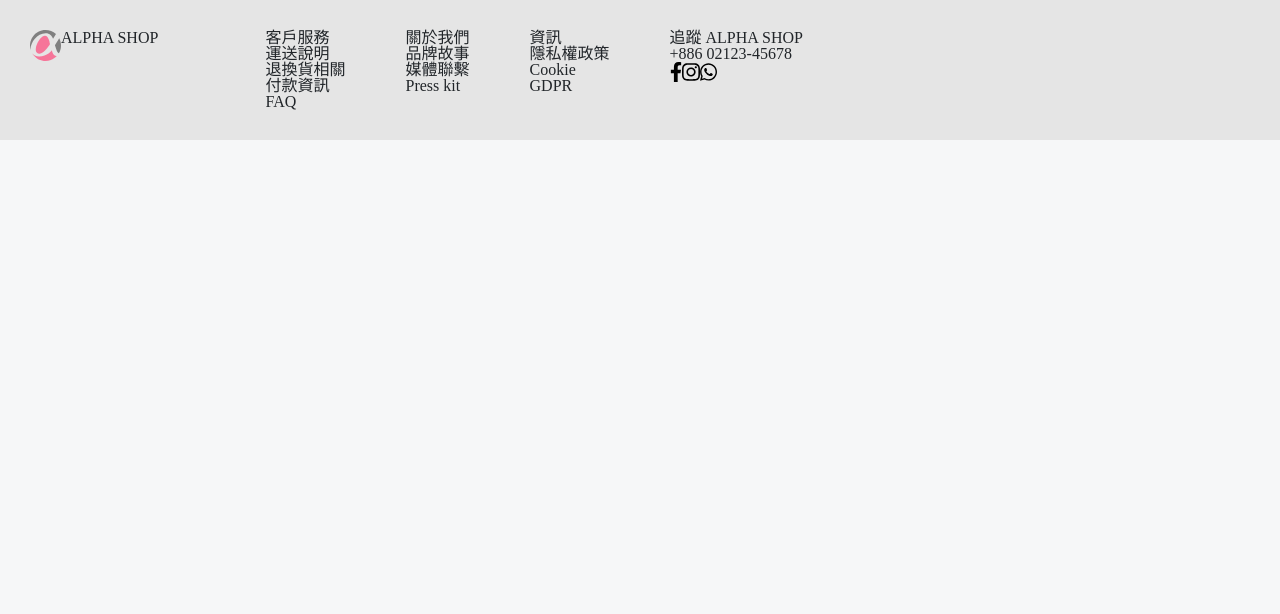
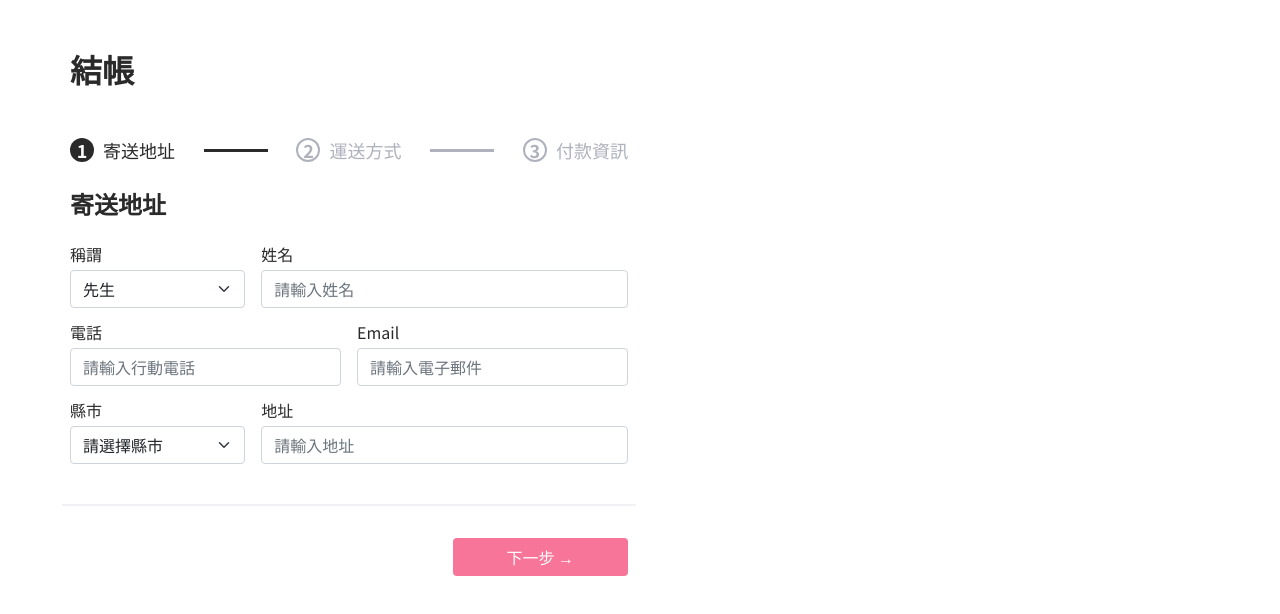
Before and after one commit to Flora2020/alpha-shopping-cart, a Vue app: page /#/ in a window 1280 px wide. Shown: the top 614 px of the page. Built offline with nearby package versions, Linux system fonts and the light colour scheme.

Commit message:
feat: add address component

```diff
--- a/public/index.html
+++ b/public/index.html
@@ -1,17 +1,25 @@
 <!DOCTYPE html>
 <html lang="">
+
 <head>
   <meta charset="utf-8">
   <meta http-equiv="X-UA-Compatible" content="IE=edge">
   <meta name="viewport" content="width=device-width,initial-scale=1.0">
   <link rel="icon" href="<%= BASE_URL %>favicon.ico">
-    <title><%= htmlWebpackPlugin.options.title %></title>
+  <link rel="preconnect" href="https://fonts.gstatic.com">
+  <link href="https://fonts.googleapis.com/css2?family=Noto+Sans+TC:wght@400;500;700&display=swap" rel="stylesheet">
+  <title>
+    <%= htmlWebpackPlugin.options.title %>
+  </title>
 </head>
+
 <body>
   <noscript>
-      <strong>We're sorry but <%= htmlWebpackPlugin.options.title %> doesn't work properly without JavaScript enabled. Please enable it to continue.</strong>
+    <strong>We're sorry but <%= htmlWebpackPlugin.options.title %> doesn't work properly without JavaScript enabled.
+        Please enable it to continue.</strong>
   </noscript>
   <div id="app"></div>
   <!-- built files will be auto injected -->
 </body>
+
 </html>
--- /dev/null
+++ b/src/components/StepAddress.vue
@@ -0,0 +1,277 @@
+<template>
+  <div class="container">
+    <div class="progress">
+      <div class="step-one">
+        <div class="done-block">
+          <span class="number-bg-done">
+            <span class="number-done">1</span>
+          </span>
+          寄送地址
+        </div>
+
+        <div class="progress-done"></div>
+
+        <div class="undone-block">
+          <span class="number-bg-undone">
+            <span class="number-undone">2</span>
+          </span>
+          運送方式
+        </div>
+
+        <div class="progress-undone"></div>
+
+        <div class="undone-block">
+          <span class="number-bg-undone">
+            <span class="number-undone">3</span>
+          </span>
+          付款資訊
+        </div>
+      </div>
+    </div>
+    <div class="address">
+      <h3>寄送地址</h3>
+      <form class="row g-3" method="POST">
+        <div class="col-4">
+          <label for="title" class="form-label">稱謂</label>
+          <select v-model="title" name="title" id="title" class="form-select">
+            <option value="先生" selected>先生</option>
+            <option value="女士">女士</option>
+            <option value="君">君</option>
+          </select>
+        </div>
+        <div class="col-md-8">
+          <label for="name" class="form-label">姓名</label>
+          <input
+            type="text"
+            id="name"
+            name="name"
+            v-model="name"
+            class="form-control"
+            placeholder="請輸入姓名"
+            required
+          />
+        </div>
+        <div class="col-6">
+          <label for="phone" class="form-label">電話</label>
+          <input
+            type="tel"
+            id="phone"
+            name="phone"
+            v-model="phone"
+            class="form-control"
+            placeholder="請輸入行動電話"
+            required
+          />
+        </div>
+        <div class="col-6">
+          <label for="eamil" class="form-label">Email</label>
+          <input
+            type="email"
+            id="email"
+            name="email"
+            v-model="email"
+            class="form-control"
+            placeholder="請輸入電子郵件"
+            required
+          />
+        </div>
+        <div class="col-4">
+          <label for="city" class="form-label">縣市</label>
+          <select v-model="city" name="city" id="city" class="form-select">
+            <option value="" selected>請選擇縣市</option>
+            <option v-for="city in cities" :key="city.id" :value="city.name">
+              {{ city.name }}
+            </option>
+          </select>
+        </div>
+        <div class="col-8 mb-4">
+          <label for="address" class="form-label">地址</label>
+          <input
+            type="text"
+            id="address"
+            name="address"
+            v-model="address"
+            class="form-control"
+            placeholder="請輸入地址"
+            required
+          />
+        </div>
+        <hr />
+        <div class="col-4"></div>
+        <div class="col-4"></div>
+        <div class="col-4">
+          <div class="d-grid gap-2">
+            <button
+              type="submit"
+              class="btn btn-next"
+              @click.prevent.stop="saveStorage"
+            >
+              下一步 →
+            </button>
+          </div>
+        </div>
+      </form>
+    </div>
+  </div>
+</template>
+
+<script>
+const STORAGE_KEY = 'alpha-shopping-cart'
+// import { v4 as uuidv4 } from 'uuid'
+
+export default {
+  data () {
+    return {
+      title: '先生',
+      name: '',
+      phone: '',
+      email: '',
+      city: '',
+      address: '',
+      cities: [
+        { id: 1, name: '基隆市' },
+        { id: 2, name: '台北市' },
+        { id: 3, name: '新北市' },
+        { id: 4, name: '桃園縣' },
+        { id: 5, name: '新竹市' },
+        { id: 6, name: '新竹縣' },
+        { id: 7, name: '苗栗縣' },
+        { id: 8, name: '台中市' },
+        { id: 9, name: '彰化縣' },
+        { id: 10, name: '南投縣' },
+        { id: 11, name: '雲林縣' },
+        { id: 12, name: '嘉義市' },
+        { id: 13, name: '嘉義縣' },
+        { id: 14, name: '台南市' },
+        { id: 15, name: '高雄市' },
+        { id: 16, name: '屏東縣' },
+        { id: 17, name: '台東縣' },
+        { id: 18, name: '花蓮縣' },
+        { id: 19, name: '宜蘭縣' },
+        { id: 20, name: '澎湖縣' },
+        { id: 21, name: '金門縣' },
+        { id: 22, name: '連江縣' }
+      ]
+    }
+  },
+
+  methods: {
+    saveStorage () {
+      console.log('saveStorage')  //測試完可刪
+      const data = {
+        title: this.title,
+        name: this.name,
+        phone: this.phone,
+        email: this.email,
+        city: this.city,
+        address: this.address
+      }
+      localStorage.setItem(STORAGE_KEY, JSON.stringify(data))
+    }
+  }
+}
+</script>
+
+
+<style>
+.container {
+  padding: 0;
+}
+
+.progress {
+  width: 100%;
+  height: 24px;
+  background: #ffffff;
+}
+
+.step-one {
+  width: 100%;
+  display: flex;
+  justify-content: space-between;
+  align-items: center;
+}
+
+.step-one div {
+  line-height: 24px;
+  font-size: 18px;
+}
+
+.done-block {
+  color: #2a2a2a;
+}
+
+.undone-block {
+  color: #afb1bd;
+}
+
+.number-bg-done {
+  border-radius: 50%;
+  height: 24px;
+  width: 24px;
+  margin-right: 5px;
+  display: inline-block;
+  background: #2a2a2a;
+  vertical-align: top;
+}
+
+.number-bg-undone {
+  border-radius: 50%;
+  border: 2px solid #afb1bd;
+  height: 24px;
+  width: 24px;
+  margin-right: 5px;
+  display: inline-block;
+  vertical-align: top;
+}
+
+.number-done {
+  display: block;
+  height: 24px;
+  line-height: 24px;
+  text-align: center;
+  font-weight: bolder;
+  color: #ffffff;
+}
+
+.number-undone {
+  display: block;
+  height: 24px;
+  line-height: 20px;
+  text-align: center;
+  font-weight: bold;
+  color: #afb1bd;
+}
+
+.progress-done {
+  width: 5vw;
+  height: 3px;
+  /* margin: 0 3.5vw; */
+  background: #2a2a2a;
+}
+
+.progress-undone {
+  width: 5vw;
+  height: 3px;
+  /* margin: 0 3.5vw; */
+  background: #afb1bd;
+}
+
+h3 {
+  margin: 30px 0;
+  font-size: 24px;
+  line-height: 24px;
+  font-weight: 700;
+}
+
+hr {
+  border: 1px solid #f0f0f5;
+  opacity: 1;
+}
+
+.btn-next {
+  width: 100%;
+  background: #f67599;
+  color: #ffffff;
+  /* outline: 3px solid pink; */
+}
+</style>
--- a/src/views/Cart.vue
+++ b/src/views/Cart.vue
@@ -1,13 +1,24 @@
 <template>
-  <Footer />
+  <div class="container">
+    <h1>結帳</h1>
+    <div class="row">
+      <div class="col-6">
+        <div class="step">
+          <StepAddress />
+        </div>
+      </div>
+      <div class="col-1"></div>
+      <div class="col-5"></div>
+    </div>
+  </div>
 </template>
 
 <script>
-import Footer from '../components/Footer'
+import StepAddress from '../components/StepAddress.vue'
 
 export default {
   components: {
-    Footer
+    StepAddress
   }
 }
 </script>
@@ -16,6 +27,14 @@ export default {
 <style >
 html,
 body {
-  background: #f6f7f8;
+  background: #ffffff;
+  font-family: "Noto Sans TC", sans-serif;
+  color: #2a2a2a;
+}
+h1 {
+  margin: 50px 0;
+  font-size: 32px;
+  line-height: 38px;
+  font-weight: 700;
 }
 </style>
```
Lines whose indentation alone changed are shown as unchanged.
